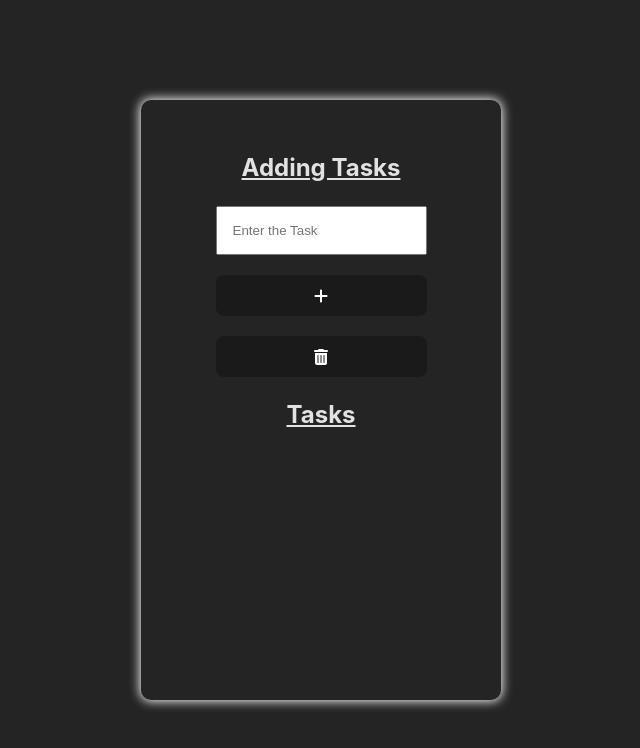
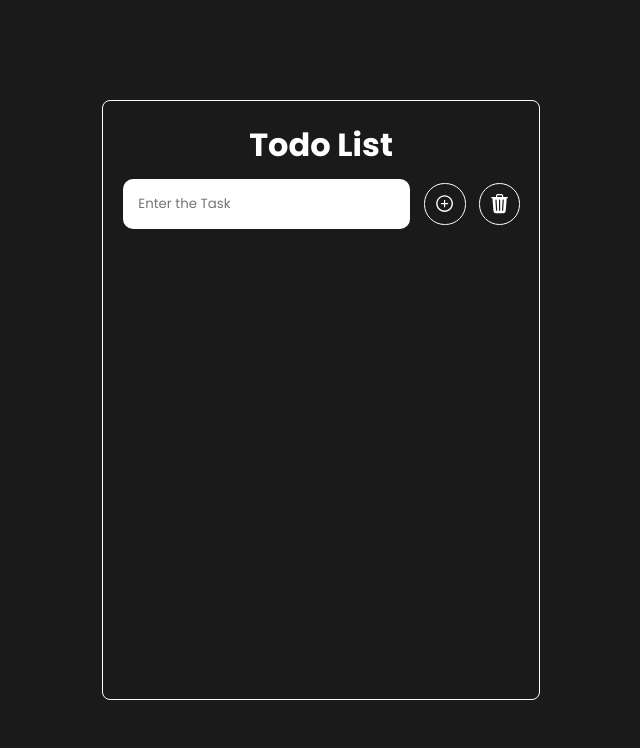
Before and after one commit to R3MODAS/Todo-App-using-React, a React (Vite) app: page / in a window 1280 px wide. Shown: the top 748 px of the page, without its empty margins (319-959 px from the left). Built offline with nearby package versions, Linux system fonts and the light colour scheme.

Commit message:
fixed the ui and and icons

```diff
--- a/index.html
+++ b/index.html
@@ -4,8 +4,10 @@
     <meta charset="UTF-8" />
     <link rel="icon" type="image/svg+xml" href="/vite.svg" />
     <meta name="viewport" content="width=device-width, initial-scale=1.0" />
-    <script src="https://kit.fontawesome.com/5799435a60.js" crossorigin="anonymous"></script>
-    <title>Todo List | Crud Operations |</title>
+    <link rel="preconnect" href="https://fonts.googleapis.com">
+<link rel="preconnect" href="https://fonts.gstatic.com" crossorigin>
+<link href="https://fonts.googleapis.com/css2?family=Poppins:wght@300;400;500;600;700;800&display=swap" rel="stylesheet">
+    <title>Todo App</title>
   </head>
   <body>
     <div id="root"></div>
--- a/package.json
+++ b/package.json
@@ -11,7 +11,8 @@
   },
   "dependencies": {
     "react": "^18.2.0",
-    "react-dom": "^18.2.0"
+    "react-dom": "^18.2.0",
+    "react-icons": "^4.8.0"
   },
   "devDependencies": {
     "@types/react": "^18.0.28",
--- a/src/App.jsx
+++ b/src/App.jsx
@@ -1,8 +1,106 @@
-import Home from "./Home"
+import { useEffect, useRef, useState } from "react"
+import { AiOutlinePlusCircle, AiTwotoneDelete, AiFillCheckCircle } from "react-icons/ai"
+import { BsTrash3Fill } from "react-icons/bs"
 
 function App() {
+  const getItem = () => {
+    const list = localStorage.getItem("todo");
+
+    if(list){
+      return JSON.parse(localStorage.getItem("todo"));
+    }
+
+    else{
+      return [];
+    }
+  }
+
+  const [TodoList, setTodoList] = useState(getItem());
+  const inputVal = useRef();
+
+  // Add Task to the TodoList
+  const handleSubmit = (event) => {
+    event.preventDefault();
+    const task = {
+      id: TodoList.length === 0 ? 1 : TodoList[TodoList.length - 1].id + 1,
+      taskName: inputVal.current.value,
+      completed: false
+    }
+
+    if (task.taskName === "") {
+      alert("Please Enter some Task");
+    }
+    else {
+      setTodoList([...TodoList, task]);
+      inputVal.current.value = "";
+    }
+  }
+
+  // Deletes the Task
+  const handleDelete = (id) => {
+    setTodoList(TodoList.filter((task) => task.id !== id));
+  }
+
+  // Marks if one Task is Done
+  const handleComplete = (id) => {
+    setTodoList(
+      TodoList.map((task) => {
+        if (task.id === id) {
+          return { ...task, completed: true }
+        }
+        else {
+          return task;
+        }
+      })
+    )
+  }
+
+  // Clears all the Data
+  const handleClear = () => {
+    setTodoList([]);
+    inputVal.current.value = "";
+    localStorage.removeItem("todo");
+    localStorage.clear();
+  }
+
+  // Store the Data in Local Storage
+  useEffect(() => {
+    localStorage.setItem("todo", JSON.stringify(TodoList));
+  }, [TodoList])
+
+
   return (
-    <Home />
+    <>
+      <div className="wrapper">
+        <div className="container">
+          <h1>Todo List</h1>
+
+          {/* Main TodoForm */}
+          <div className="TodoForm">
+            <input type="text" placeholder="Enter the Task" ref={inputVal} autoComplete="off" title="Enter your Task" />
+            <button type="submit" onClick={handleSubmit} title="Add Task"><AiOutlinePlusCircle /></button>
+            <button onClick={handleClear} title="Reset"><BsTrash3Fill /></button>
+          </div>
+
+          {/* Todo List */}
+
+          <ul className="TodoDisplay">
+            {TodoList.map((task) => {
+              return (
+                <li className={`TodoItem ${task.completed && "complete"}`} key={task.id}>
+                  <span className={`${task.completed && "mark"}`}>{task.taskName}</span>
+                  <div className="buttons">
+                    <button onClick={() => handleDelete(task.id)} title="Delete"><AiTwotoneDelete /></button>
+                    <button onClick={() => handleComplete(task.id)} title="Complete"><AiFillCheckCircle /></button>
+                  </div>
+                </li>
+              )
+            })}
+
+          </ul>
+        </div>
+      </div>
+    </>
   )
 }
 
--- a/src/Home.jsx
+++ /dev/null
@@ -1,96 +0,0 @@
-import React, { useEffect, useState } from 'react'
-
-// To get the Data from Local Storage
-const getLocalItems = () => {
-    let list = localStorage.getItem('lists');
-
-    if (list) {
-        return JSON.parse(localStorage.getItem('lists'));
-    } else {
-        return [];
-    }
-}
-
-function Home() {
-    const [Task, setTask] = useState("");
-    const [TodoList, setTodoList] = useState(getLocalItems());
-
-    // To add Task to the TodoList
-    const addTask = () => {
-        const task = {
-            id: TodoList.length === 0 ? 1 : TodoList[TodoList.length - 1].id + 1,
-            task: Task,
-            completed: false
-        }
-
-        if (task.task === "") {
-            alert("Please Enter a Task");
-        }
-        else {
-            setTodoList([...TodoList, task]);
-        }
-    }
-
-    // To clear all the Tasks
-    const clearTask = () => {
-        setTask("");
-        setTodoList([]);
-        localStorage.clear();
-    }
-
-    // To delete the task
-    const deleteTask = (id) => {
-        setTodoList(TodoList.filter((task) => task.id !== id))
-    }
-
-    // To mark the completion of task
-    const completeTask = (id) => {
-        setTodoList(TodoList.map((task) => {
-            if (task.id === id) {
-                return { ...task, completed: true };
-            }
-            else {
-                return task;
-            }
-        }))
-    }
-
-
-    // To store Item to the Local Storage
-    useEffect(() => {
-        localStorage.setItem("lists", JSON.stringify(TodoList));
-    }, [TodoList])
-
-
-
-    return (
-        <div className='wrapper'>
-            <h2 style={{ textDecoration: "underline" }}>Adding Tasks</h2>
-            <div className="Task">
-                <input type="text" style={{ padding: 15 }} placeholder='Enter the Task' onChange={(event) => setTask(event.target.value)} value={Task} />
-                <button onClick={addTask}><i className="fa-solid fa-plus"></i></button>
-                <button onClick={clearTask}><i className="fa-solid fa-trash-can"></i></button>
-            </div>
-
-            <ul className='list'>
-                <h2 style={{ textDecoration: "underline" }}>Tasks</h2>
-                {TodoList.map((item, key) => {
-                    return (
-                        <>
-                        {/* Iterating the Items of the TodoList */}
-                            <li key={key} style={{ color: item.completed ? "#7aeb34" : "white", textDecoration: item.completed ? "line-through" : "none" }} >{item.task}</li>
-                            <div className='buttons'>
-                                {/* Deleting the Task */}
-                                <button onClick={() => deleteTask(item.id)}><i className="fa-regular fa-circle-xmark"></i></button>
-                                {/* Marking the Task if it is complete */}
-                                <button onClick={() => completeTask(item.id)}><i className="fa-solid fa-check"></i></button>
-                            </div>
-                        </>
-                    )
-                })}
-            </ul>
-        </div>
-    )
-}
-
-export default Home
--- a/src/index.css
+++ b/src/index.css
@@ -1,79 +1,89 @@
-:root {
-  font-family: Inter, system-ui, Avenir, Helvetica, Arial, sans-serif;
-  line-height: 1.5;
-  font-weight: 400;
-  color: rgba(255, 255, 255, 0.87);
-  background-color: #242424;
-}
-
-*{
+*, *::before, *::after{
   margin: 0;
   padding: 0;
   box-sizing: border-box;
+  font-family: 'Poppins', sans-serif;
 }
 
-body {
+body{
+  background-color: #1a1a1a;
+  color: white;
+}
+
+li{
+  list-style: none;
+}
+
+.wrapper{
   display: flex;
   justify-content: center;
   align-items: center;
   min-height: 100vh;
+}
+
+.container{
+  min-width: 360px;
+  border: 1px solid white;
+  border-radius: 8px;
+  min-height: 600px;
+  padding: 20px;
+}
+
+.container h1{
   text-align: center;
 }
 
-h1 {
-  font-size: 3.2em;
+.TodoForm{
+  display: flex;
+  justify-content: center;
+  align-items: center;
+  gap: 15px;
+  margin-top: 10px;
 }
 
-button {
-  border-radius: 8px;
-  border: 1px solid transparent;
-  padding: 0.6em 1.2em;
-  font-size: 1em;
-  font-weight: 500;
-  font-family: inherit;
-  background-color: #1a1a1a;
-  cursor: pointer;
-  transition: border-color 0.25s;
-}
-
-button:hover {
-  border-color: #646cff;
-}
-button:focus,
-button:focus-visible {
-  outline: 4px auto -webkit-focus-ring-color;
-}
-
-.wrapper{
-  margin: 10px;
-  display: flex;
-  flex-direction: column;
-  align-items: center;
-  box-shadow: 0px 0px 11px 1px #fff;
-  min-width: 360px;
-  min-height: 600px;
-  padding: 50px 20px;
+.TodoForm input{
+  width: 100%;
+  padding: 15px;
+  border: none;
   border-radius: 10px;
 }
 
-h2{
-  margin-bottom: 20px;
+button{
+  background: transparent;
+  color: white;
+  border: none;
+  outline: 1px solid white;
+  border-radius: 50%;
+  padding: 10px;
+  display: flex;
+  justify-content: center;
+  align-items: center;
+  font-size: 1.2rem;
+  cursor: pointer;
 }
 
-.Task{
-  display: flex;
-  flex-direction: column;
-  gap: 20px;
-}
-
-.list{
+.TodoDisplay{
+  margin: 20px 0;
+  width: 100%;
   display: flex;
   flex-direction: column;
   justify-content: center;
-  align-items: flex-start;
   gap: 10px;
-  padding-left: 0;
-  margin-top: 20px;
+}
+
+.TodoItem{
+  background-color: #0ea2f8;
+  display: flex;
+  justify-content: center;
+  gap: 20px;
+  align-items: center;
+  border-radius: 10px;
+  padding: 8px 10px;
+}
+
+.TodoItem span{
+  flex: 1;
+  font-weight: 500;
 }
 
 .buttons{
@@ -83,10 +93,10 @@ h2{
   gap: 10px;
 }
 
-.fa-solid{
-  color: white;
+.complete{
+  background-color : #03ff42;
 }
 
-.fa-regular{
-  color: white;
+.mark{
+  text-decoration: line-through;
 }
```
Also changed, not shown: 1 other file (tests, documents, lock files or other folders).
